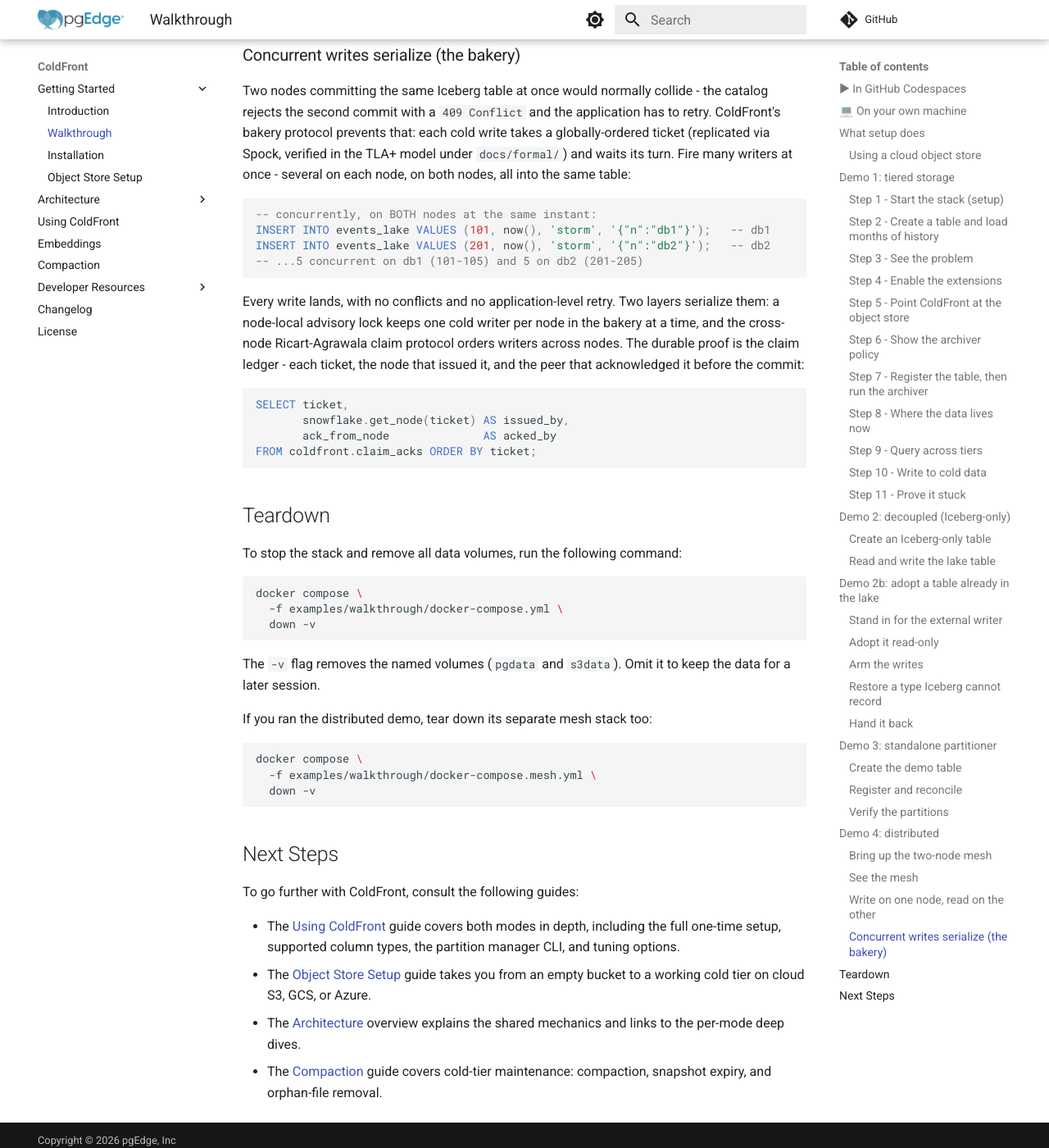
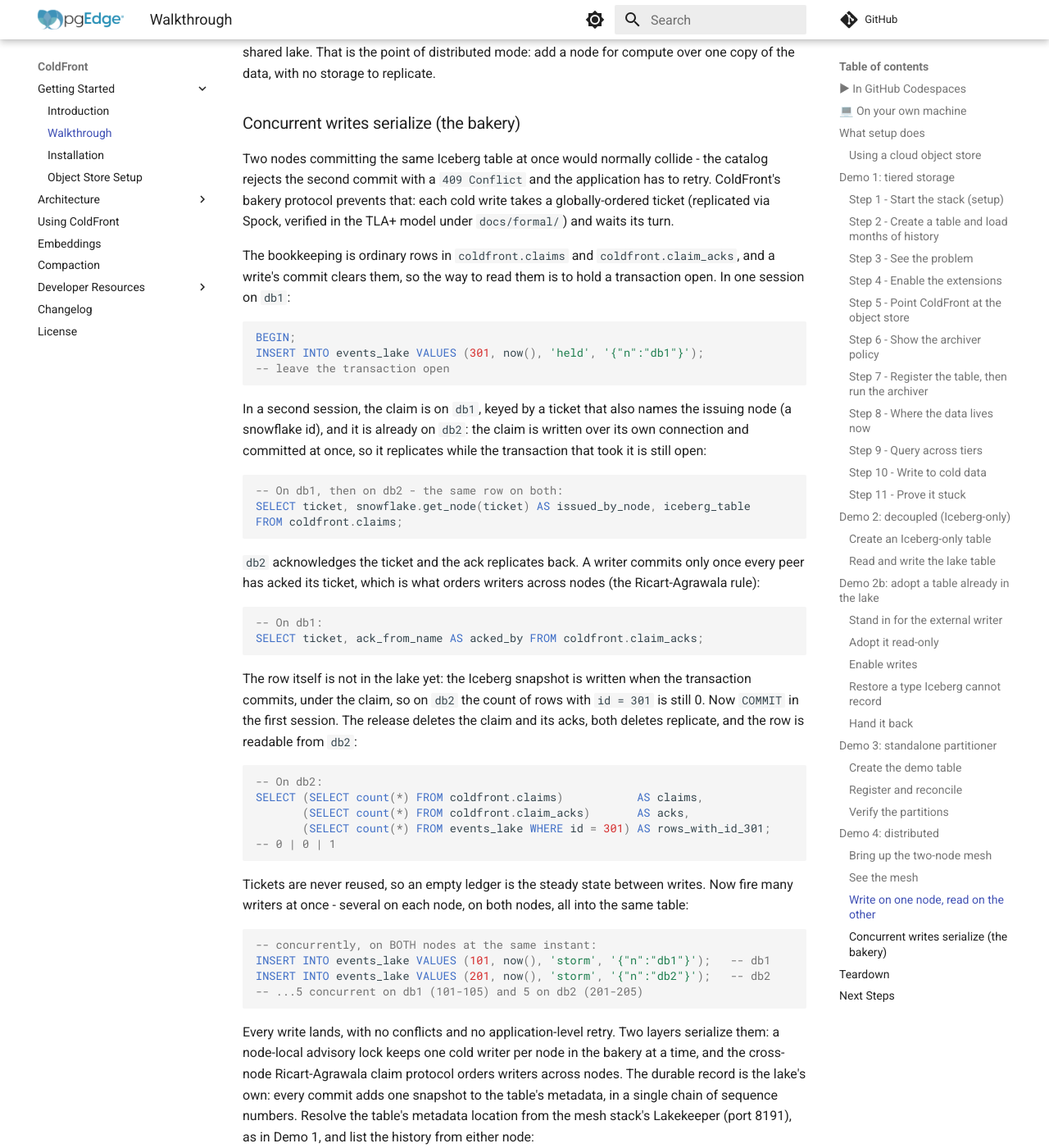
Before and after one commit to pgEdge/coldfront, an MkDocs documentation site: the page built from docs/walkthrough.md, in a window 1280 px wide and 1400 px high, scrolled down 19791 px. Shown: the whole window at 82% size. Built offline with MkDocs 1.6.1 and Material for MkDocs 9.7.7, drawn with Linux system fonts in a browser that asks for light colours; comment, search, counter and statistics services are not loaded; some of the changed text lies outside the part shown.

Commit message:
fix: walkthrough shows the bakery ledger live and rebuilds the archiver image

````diff
--- a/docs/walkthrough.md
+++ b/docs/walkthrough.md
@@ -32,8 +32,9 @@ demos as an interactive guide.
 ## 💻 On your own machine
 
 You need Docker 24+ with Compose V2 (the `docker compose` plugin, not
-the legacy `docker-compose` binary), roughly 1.5 GB of free disk inside
-Docker's virtual disk, and `curl`, `bash`, and `psql` on the host.
+the legacy `docker-compose` binary), roughly 3 GB of free disk inside
+Docker's virtual disk (the images alone are about 2.5 GB), and `curl`,
+`bash`, and `psql` on the host.
 
 The fastest path is the one-liner, which downloads the walkthrough
 files and launches the interactive guide:
@@ -67,11 +68,15 @@ and namespace. The stack includes the following services:
 - Lakekeeper, the Iceberg REST catalog that tracks table metadata and
   file locations.
 
-Start the containers:
+Start the containers, then build the archiver image. That service is not
+part of `up`: it runs on demand in Step 7 and Demo 3, so `up --build`
+leaves it alone:
 
 ```bash
 docker compose -f examples/walkthrough/docker-compose.yml \
   up -d --build
+docker compose -f examples/walkthrough/docker-compose.yml \
+  build archiver
 ```
 
 If port 5432, 8181, or 8333 is already in use on your host, set
@@ -314,10 +319,11 @@ Confirm both are installed:
 ```
 
 ```text {"ignore":"true"}
-   Name    | Version |   Schema   |            Description
------------+---------+------------+------------------------------------
- coldfront | 1.0     | coldfront  | transparent PG <-> Iceberg tiering
- pg_duckdb | 1.1.x   | public     | DuckDB engine inside PostgreSQL
+   Name    | Version |   Schema   |                                          Description
+-----------+---------+------------+------------------------------------------------------------------------------------------------
+ coldfront | 1.0     | coldfront  | Transparent tiered storage: route DML on tiered views across hot (PG) and cold (Iceberg) tiers
+ pg_duckdb | 1.1.0   | public     | DuckDB Embedded in Postgres
+ plpgsql   | 1.0     | pg_catalog | PL/pgSQL procedural language
 ```
 
 Two extensions - that is the entire ColdFront install. No sidecar, no
@@ -446,17 +452,19 @@ SQL
 ```
 
 ```text {"ignore":"true"}
-s3://iceberg/wh/.../metadata/00001-....metadata.json
+s3://iceberg/<warehouse-uuid>/<table-uuid>/metadata/00023-<uuid>.gz.metadata.json
 
  file_path
-----------------------------------------------------------
- s3://iceberg/.../data/019eb6d0-....parquet
- s3://iceberg/.../data/019eb6d1-....parquet
- s3://iceberg/.../data/019eb6d2-....parquet
+-----------------------------------------------------------------
+ s3://iceberg/.../data/month_ts_2=656/01a0ec3d-8abb-....parquet
+ s3://iceberg/.../data/month_ts_2=657/01a0ec3d-8b52-....parquet
+ s3://iceberg/.../data/month_ts_2=658/01a0ec3d-8bd4-....parquet
 ```
 
 Real `.parquet` objects are in the bucket. The cold rows are no longer
-in PostgreSQL - they are objects in object storage.
+in PostgreSQL - they are objects in object storage. Each month's files
+sit under their own `month_ts_<n>=` directory: the cold table is
+partitioned by month, the way the hot table is.
 
 **Proof (b) - the table changed shape.** Inspect the relation type:
 
@@ -550,13 +558,14 @@ LIMIT 3;
 ```
 
 ```text {"ignore":"true"}
-  id  |           ts            | status
-------+-------------------------+--------
-    1 | 2025-12-...             | ok
-    2 | 2025-12-...             | warn
-    3 | 2025-12-...             | error
+ id |              ts               | status
+----+-------------------------------+--------
+  1 | 2024-09-29 08:17:49.334041+00 | warn
+  2 | 2024-09-29 08:23:04.694041+00 | error
+  3 | 2024-09-29 08:28:20.054041+00 | ok
 ```
 
+The timestamps track your load: row 1 sits exactly 730 days before it.
 One table, one query, no application change required.
 
 ### Step 10 - Write to cold data
@@ -745,7 +753,7 @@ SELECT coldfront.ensure_attached();
 SELECT duckdb.raw_query('CREATE SCHEMA IF NOT EXISTS ice.lake');
 ```
 
-The table carries a `VARCHAR` column holding JSON, which matters in a
+The table has a `VARCHAR` column holding JSON, which matters in a
 moment:
 
 ```sql {"interpreter":"psql postgresql://coldfront@localhost:5432/coldfront?options=-cclient_min_messages%3Dwarning -v ON_ERROR_STOP=1 -P pager=off -f"}
@@ -789,12 +797,12 @@ ERROR:  coldfront: "public.orders" is adopted read-only
 HINT:  Release it with coldfront.release_iceberg_table() and adopt again with p_writable => true to arm INSERT/UPDATE/DELETE.
 ```
 
-### Arm the writes
+### Enable writes
 
-Adoption binds the name once, so arming writes is a release followed by
-a second adopt with `p_writable => true`, which arms the same rewrite a
-created table gets. Every write below is one bakery-serialized Iceberg
-snapshot:
+Adoption binds the name once, so enabling writes is a release followed
+by a second adopt with `p_writable => true`, which gives the view the
+same DML rewrite a created table gets. Every write below is one
+bakery-serialized Iceberg snapshot:
 
 ```sql {"interpreter":"psql postgresql://coldfront@localhost:5432/coldfront?options=-cclient_min_messages%3Dwarning -v ON_ERROR_STOP=1 -P pager=off -f"}
 SELECT coldfront.release_iceberg_table('public', 'orders');
@@ -832,7 +840,7 @@ I/O, so the table keeps every row and stays in the catalog:
 SELECT coldfront.release_iceberg_table('public', 'orders');
 ```
 
-Two things are worth carrying away from this demo. A `VARCHAR` column
+Two things to take from this demo. A `VARCHAR` column
 comes back as text rather than as `jsonb` unless `p_types` says
 otherwise, because Iceberg records no PostgreSQL type. And the bakery
 serializes ColdFront's own writers, not an external engine writing the
@@ -942,8 +950,8 @@ or reproduce it by hand.
 ### Bring up the two-node mesh
 
 Start the mesh stack, then form the Spock mesh - create a node on each
-member, subscribe each to the other, and arm the cold-write
-coordination substrate on both:
+member, subscribe each to the other, and set up the cold-write
+coordination on both:
 
 ```bash {"ignore":"true"}
 docker compose -f examples/walkthrough/docker-compose.mesh.yml up -d
@@ -1037,8 +1045,55 @@ collide - the catalog rejects the second commit with a `409 Conflict`
 and the application has to retry. ColdFront's bakery protocol prevents
 that: each cold write takes a globally-ordered ticket (replicated via
 Spock, verified in the TLA+ model under `docs/formal/`) and waits its
-turn. Fire many writers at once - several on each node, on both nodes,
-all into the same table:
+turn.
+
+The bookkeeping is ordinary rows in `coldfront.claims` and
+`coldfront.claim_acks`, and a write's commit clears them, so the way to
+read them is to hold a transaction open. In one session on `db1`:
+
+```sql {"ignore":"true"}
+BEGIN;
+INSERT INTO events_lake VALUES (301, now(), 'held', '{"n":"db1"}');
+-- leave the transaction open
+```
+
+In a second session, the claim is on `db1`, keyed by a ticket that also
+names the issuing node (a snowflake id), and it is already on `db2`: the
+claim is written over its own connection and committed at once, so it
+replicates while the transaction that took it is still open:
+
+```sql {"ignore":"true"}
+-- On db1, then on db2 - the same row on both:
+SELECT ticket, snowflake.get_node(ticket) AS issued_by_node, iceberg_table
+FROM coldfront.claims;
+```
+
+`db2` acknowledges the ticket and the ack replicates back. A writer
+commits only once every peer has acked its ticket, which is what orders
+writers across nodes (the Ricart-Agrawala rule):
+
+```sql {"ignore":"true"}
+-- On db1:
+SELECT ticket, ack_from_name AS acked_by FROM coldfront.claim_acks;
+```
+
+The row itself is not in the lake yet: the Iceberg snapshot is written
+when the transaction commits, under the claim, so on `db2` the count of
+rows with `id = 301` is still 0. Now `COMMIT` in the first session. The
+release deletes the claim and its acks, both deletes replicate, and the
+row is readable from `db2`:
+
+```sql {"ignore":"true"}
+-- On db2:
+SELECT (SELECT count(*) FROM coldfront.claims)           AS claims,
+       (SELECT count(*) FROM coldfront.claim_acks)       AS acks,
+       (SELECT count(*) FROM events_lake WHERE id = 301) AS rows_with_id_301;
+-- 0 | 0 | 1
+```
+
+Tickets are never reused, so an empty ledger is the steady state between
+writes. Now fire many writers at once - several on each node, on both
+nodes, all into the same table:
 
 ```sql {"ignore":"true"}
 -- concurrently, on BOTH nodes at the same instant:
@@ -1051,15 +1106,27 @@ Every write lands, with no conflicts and no application-level retry.
 Two layers serialize them: a node-local advisory lock keeps one cold
 writer per node in the bakery at a time, and the cross-node
 Ricart-Agrawala claim protocol orders writers across nodes. The durable
-proof is the claim ledger - each ticket, the node that issued it, and
-the peer that acknowledged it before the commit:
+record is the lake's own: every commit adds one snapshot to the table's
+metadata, in a single chain of sequence numbers. Resolve the table's
+metadata location from the mesh stack's Lakekeeper (port 8191), as in
+Demo 1, and list the history from either node:
 
-```sql {"ignore":"true"}
-SELECT ticket,
-       snowflake.get_node(ticket) AS issued_by,
-       ack_from_node              AS acked_by
-FROM coldfront.claim_acks ORDER BY ticket;
+```bash {"ignore":"true"}
+WH_ID=$(curl -s http://localhost:8191/management/v1/warehouse \
+  | grep -o '"warehouse-id":"[^"]*"' | head -1 | cut -d'"' -f4)
+META_LOC=$(curl -s \
+  "http://localhost:8191/catalog/v1/${WH_ID}/namespaces/public/tables/events_lake" \
+  -H 'accept: application/json' \
+  | grep -o '"metadata-location":"[^"]*"' | head -1 | cut -d'"' -f4)
+
+psql "postgresql://coldfront@localhost:5443/coldfront" -P pager=off <<SQL
+SELECT sequence_number, snapshot_id, timestamp_ms
+FROM iceberg_snapshots('${META_LOC}')
+ORDER BY sequence_number;
+SQL
 ```
+
+Twelve writes from two nodes, twelve snapshots, no gap and no fork.
 
 ## Teardown
 
````
Also changed, not shown: other parts of docs/walkthrough.md (+9 -10 lines), examples/walkthrough/README.md (+33 -32 lines), 10 other files.
